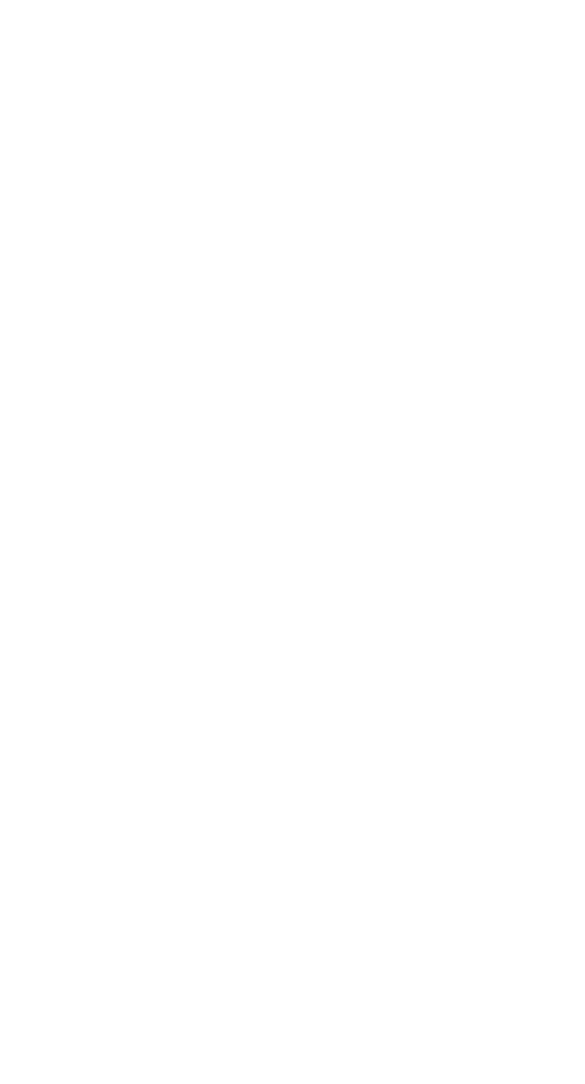
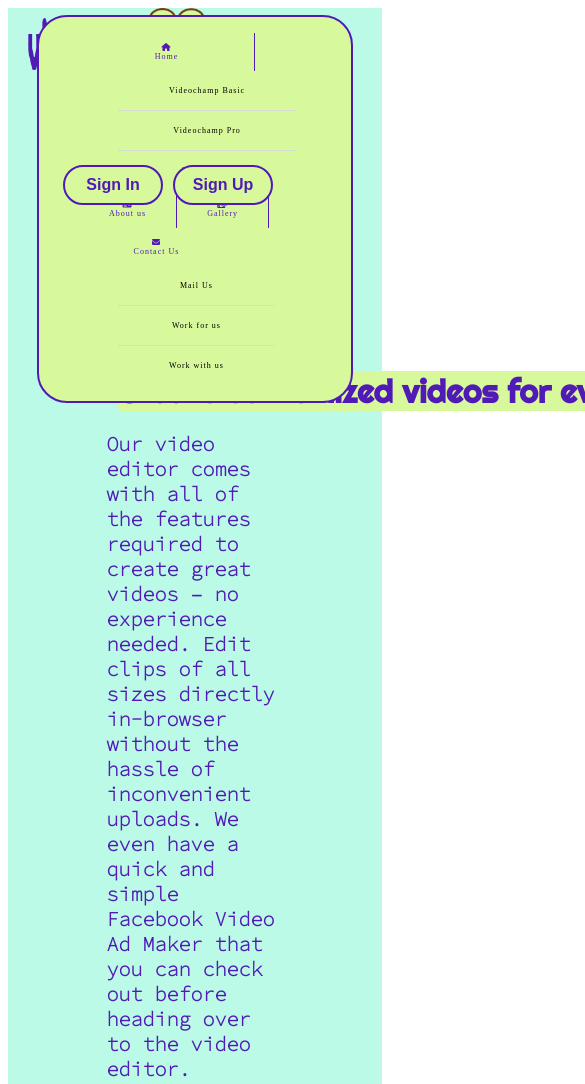
Before and after one commit to HurshidaI/Video-Editor-Project, a plain HTML site: page index.html in a window 390 px wide. Shown: the top 1084 px of the page, 585 px wide, since content can reach past the window. Before the commit the page ends 844 px from the top, so only its background shows below. Drawn offline with Linux system fonts and the light colour scheme.

Commit message:
my first push from branch

```diff
--- a/index.html
+++ b/index.html
@@ -5,11 +5,83 @@
     <meta charset="UTF-8">
     <meta http-equiv="X-UA-Compatible" content="IE=edge">
     <meta name="viewport" content="width=device-width, initial-scale=1.0">
-    <title>Document</title>
+    <title>Videochamp</title>
+    <link rel="stylesheet" href="./styles/style.css">
+    <script src="https://kit.fontawesome.com/748f5cc3b7.js" crossorigin="anonymous"></script>
+    <link rel="preconnect" href="https://fonts.googleapis.com">
+    <link rel="preconnect" href="https://fonts.gstatic.com" crossorigin>
+    <link href="https://fonts.googleapis.com/css2?family=Righteous&display=swap" rel="stylesheet">
+    <link rel="preconnect" href="https://fonts.googleapis.com">
+    <link rel="preconnect" href="https://fonts.gstatic.com" crossorigin>
+    <link href="https://fonts.googleapis.com/css2?family=Source+Code+Pro:wght@200&display=swap" rel="stylesheet">
 </head>
 
 <body>
+    <header class="main-header">
+
+        <img class="header-logo" src="images/rect14676.png" width="200" alt="logo icon">
+        <nav class="nav main-nav">
+            <ul class="main-ul">
+                <li class="list-item">
+                    <a href="index.html"> <i class="fas fa-home"></i><br>Home</a>
+                    <ul class="drop-menu">
+                        <li class="drop-item"><a href="">Videochamp Basic</a> </li>
+                        <li class="drop-item"><a href="">Videochamp Pro</a></li>
+                        <li class="drop-item"><a href="">Try for free</a></li>
+                    </ul>
+                </li>
+                <li class="list-item"><a href="about-us.html"><i class="fas fa-id-card"></i><br>About us</a></li>
+                <li class="list-item"><a href="gallery.html"><i class="fas fa-photo-video"></i><br>Gallery</a></li>
+                <li class="list-item"><a href="contact-us.html"><i class="fas fa-envelope"></i><br>Contact Us</a>
+                    <ul class="drop-menu">
+                        <li class="drop-item"><a href="">Mail Us</a></li>
+                        <li class="drop-item"><a href="">Work for us</a></li>
+                        <li class="drop-item"><a href="">Work with us</a></li>
+                    </ul>
+                </li>
+
+            </ul>
+        </nav>
+        <ul class="button-group">
+            <li class="signin"><a href=""><button type="button" class="signin-btn">Sign In</button></a></li>
+            <li class="signup"><a href=""><button type="button" class="signup-btn">Sign Up</button></a></li>
+        </ul>
+    </header>
+
+    <section>
+        <div class="header-buttom">
+            <div class="page1-subcontainer">
+                <h1 class="header-buttom-title">Create customized videos for everyone.</h1>
+                <p>Our video editor comes with all of the features required to create great videos – no experience needed. Edit clips of all sizes directly in-browser without the hassle of inconvenient uploads. We even have a quick and simple Facebook Video
+                    Ad Maker that you can check out before heading over to the video editor.</p>
+                <a href=""><button type="button" class="get-started-btn">Get Started</button></a>
+
+            </div>
+
+
+
+            <iframe src="https://player.vimeo.com/video/340967276?h=e4426885e8&title=0&byline=0&portrait=0" width="500" height="281" frameborder="0" allow="autoplay; fullscreen; picture-in-picture" allowfullscreen></iframe>
+        </div>
+    </section>
+    <footer class="main-footer">
+        <h3 class="footer-logo">Videochamp</h3>
+        <ul class=" footer-nav">
+            <li>
+                <a href="http://facebook.com" target="_blank">
+                    <img src="images/fblogo.png" alt="facebook logo" width="100" height="100"></a>
+            </li>
+            <li>
+                <a href="http://spotify.com" target="_blank">
+                    <img src="images/spotifylogo.png" alt="spotify logo" width="100" height="100"></a>
+            </li>
+            <li>
+                <a href="http://youtube.com" target="_blank">
+                    <img src="images/youtubelogo.png" alt="youtube logo" width="100" height="100"></a>
+            </li>
+        </ul>
+    </footer>
 
 </body>
 
+
 </html>
--- a/styles/style.css
+++ b/styles/style.css
@@ -0,0 +1,347 @@
+/* below are for header section */
+
+.main-header {
+    background-color: #bafae6;
+    background-size: 100%;
+    display: flex;
+    flex-wrap: wrap;
+    justify-content: space-between;
+    align-items: center;
+}
+
+.header-logo {
+    margin-left: 20px;
+}
+
+.nav {
+    max-width: 1200px;
+    letter-spacing: 1px;
+    position: absolute;
+    top: 15px;
+    left: 50%;
+    transform: translateX(-50%);
+    /* display: inline-block; */
+    border: 2px solid #511ab7;
+    border-radius: 30px;
+    animation: slide-in 1s ease-out;
+    background-color: #d8f89c;
+}
+
+.main-ul {
+    display: flex;
+    flex-wrap: wrap;
+}
+
+a {
+    text-decoration: none;
+}
+
+ul {
+    list-style: none;
+}
+
+@keyframes slide-in {
+    0% {
+        top: -50px;
+    }
+    40% {
+        top: 20px;
+    }
+    70% {
+        top: 10px;
+    }
+    100% {
+        top: 15px;
+    }
+}
+
+ul.main-ul li a {
+    display: block;
+    padding: 10px 30px;
+    border-right: 1px solid #511ab7;
+    color: #511ab7;
+    text-align: center;
+}
+
+ul.main-ul li:last-child a {
+    border-right: none;
+}
+
+ul.main-ul li a:hover {
+    color: #000;
+}
+
+ul.drop-menu {
+    position: absolute;
+    z-index: 200;
+    box-shadow: 2px 2px 0 #BEBEBE;
+    width: 35%;
+    display: none;
+}
+
+ul.drop-menu li {
+    float: none;
+    margin: 0;
+}
+
+ul.drop-menu li a {
+    border-bottom: 1px dotted #ccc;
+    border-right: none;
+    color: #000;
+    padding: 15px 30px;
+}
+
+ul.drop-menu li:last-child a {
+    border-bottom: none;
+}
+
+ul.drop-menu li a:hover {
+    color: #000;
+    background: #eeeeee;
+    font-weight: bold;
+}
+
+ul.main-ul li:hover ul {
+    display: block;
+    background: #fff;
+}
+
+ul.main-ul li:hover a {
+    background: #fff;
+    color: #666;
+    text-shadow: none;
+}
+
+ul.main-ul li:hover>a {
+    color: #000;
+}
+
+@media only screen and (max-width: 600px) {
+    .nav {
+        width: 80%;
+        margin-top: 0px;
+    }
+    li a {
+        float: none;
+        font-size: 8px;
+    }
+    ul.main-ul li:hover a {
+        background: none;
+        color: #8B8B8B;
+        text-shadow: 1px 1px #000;
+    }
+    ul.main-ul li:hover ul {
+        display: block;
+        background: #272727;
+        color: #fff;
+    }
+    ul.drop-menu {
+        display: block;
+        position: static;
+        box-shadow: none;
+        width: 100%;
+    }
+    */ ul.drop-menu li a {
+        font-size: 8px;
+        background: #272727;
+        border: none;
+        color: #8B8B8B;
+    }
+    ul.drop-menu li a:hover {
+        color: #ccc;
+        background: none;
+    }
+}
+
+
+/* below are for signin and signup buttons */
+
+.button-group {
+    transition: 0.2s ease-in-out;
+    list-style: none;
+    display: flex;
+    flex-wrap: wrap;
+    margin-right: 20px;
+    margin-left: 10px;
+}
+
+.button-group button {
+    transition: 0.2s ease-in-out;
+    pointer-events: none;
+    height: 40px;
+    width: 100px;
+    /* font-family: 'Source Code Pro', monospace; */
+    font-weight: 700;
+    font-size: 16px;
+    border-radius: 20px;
+    border: 2px solid #511ab7;
+    color: #511ab7;
+    text-align: center;
+    background-color: #d8f89c;
+}
+
+.button-group:hover>li {
+    transform: scale(0.95);
+    filter: blur(2px);
+}
+
+.button-group li {
+    transition: 0.2s ease-in-out;
+    place-items: center;
+    cursor: pointer;
+    display: grid;
+    margin: auto;
+    height: 100px;
+    width: 100px;
+    margin: 10px 5px;
+    position: relative;
+}
+
+.button-group li:hover {
+    filter: blur(0px);
+    transform: scale(1);
+}
+
+
+/* header section finished here */
+
+
+/**below are  for main section**/
+
+.header-buttom-title {
+    /* margin-bottom: 100px; */
+    width: 29ch;
+    animation: typing 2s steps(26), blink .5s step-end infinite alternate;
+    white-space: nowrap;
+    overflow: hidden;
+    border-right: 3px solid;
+    font-family: 'Righteous', cursive;
+    font-size: 2em;
+    background-color: #d8f89c;
+    border-radius: 5px;
+    color: #511ab7;
+    margin: 10px;
+}
+
+@keyframes typing {
+    from {
+        width: 0
+    }
+}
+
+@keyframes blink {
+    50% {
+        border-color: transparent
+    }
+}
+
+@media only screen and (max-width: 600px) {
+    header-buttom-title {
+        font-size: 1em;
+    }
+}
+
+.get-started-btn {
+    width: 175px;
+    height: 53px;
+    background-color: #d8f89c;
+    color: #511ab7;
+    font-family: 'Source Code Pro', monospace;
+    font-weight: 700;
+    font-size: 16px;
+    border-radius: 20px;
+    border: none;
+    margin-right: 30px;
+    margin-top: 45px;
+    border: 1px solid #511ab7;
+}
+
+.get-started-btn:hover {
+    background-color: rgb(240, 148, 179);
+    transition: all 0.9s ease-in-out;
+    transition-delay: 0.5s;
+    border-color: rgb(16, 8, 54);
+    box-shadow: 5px 5px rgb(29, 27, 27);
+    cursor: pointer;
+}
+
+.iframe {
+    margin: 20px;
+}
+
+.header-buttom {
+    display: flex;
+    flex-wrap: wrap;
+    justify-content: center;
+    align-items: center;
+    padding: 80px 10px;
+    background-color: #bafae6;
+}
+
+.page1-subcontainer {
+    width: 50%;
+    margin: 10px;
+    padding: 10px;
+}
+
+p {
+    font-family: 'Source Code Pro', monospace;
+    font-size: 20px;
+    color: #511ab7;
+    font-weight: bold;
+    min-height: 50px;
+}
+
+
+/*below are for footer*/
+
+.main-footer {
+    display: flex;
+    align-items: center;
+    justify-content: space-between;
+    background-color: #511ab7;
+    color: white;
+    padding: .5em 1em;
+}
+
+.footer-logo {
+    text-align: center;
+    font-size: 2.2em;
+    font-family: 'Righteous', cursive;
+    font-weight: normal;
+    color: white;
+}
+
+.footer-nav img {
+    width: 40px;
+    height: 40px;
+}
+
+.footer-nav {
+    transition: 0.2s ease-in-out;
+    position: relative;
+    list-style: none;
+    display: flex;
+}
+
+.footer-nav:hover>li {
+    transform: scale(0.95);
+    filter: blur(2px);
+}
+
+.footer-nav li {
+    transition: 0.2s ease-in-out;
+    border-radius: 10px;
+    place-items: center;
+    cursor: pointer;
+    display: grid;
+    margin: auto;
+    margin: 10px 5px;
+    position: relative;
+    padding: 0 .5em;
+}
+
+.footer-nav li:hover {
+    filter: blur(0px);
+    transform: scale(1.2);
+}
```
